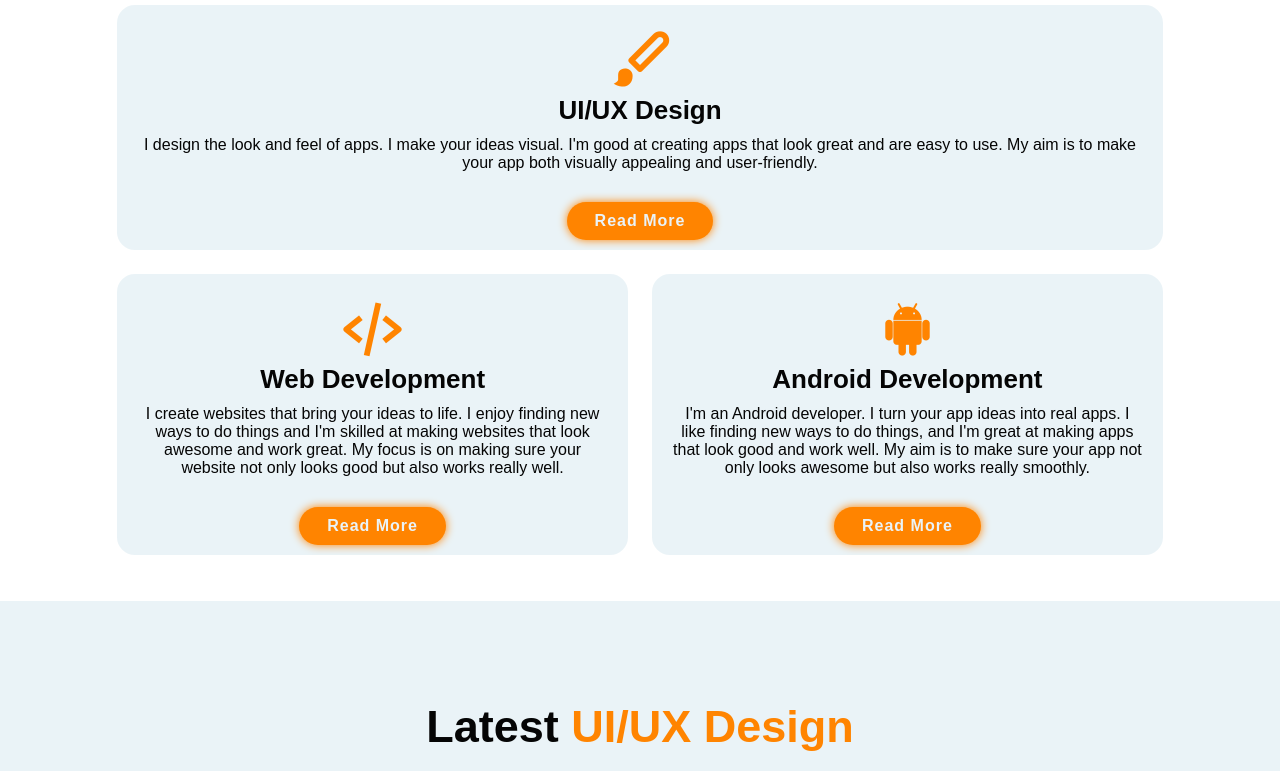
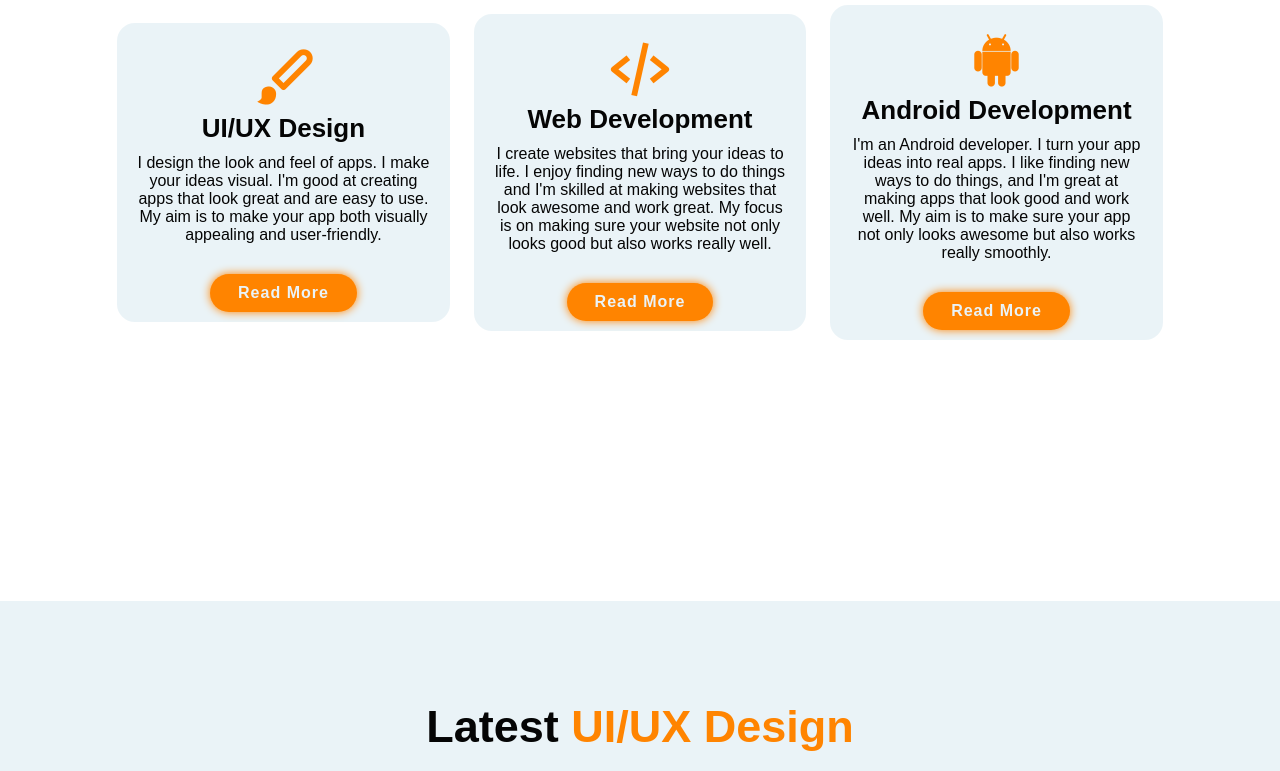
Before and after one commit to Sohag-Sarker/Sohag-Sarker-Portfolio, a plain HTML site: page index.html in a window 1280 px wide. Shown: the part 1799-2570 px from the top of the page. Drawn offline with nearby package versions, Linux system fonts and the light colour scheme.

Commit message:
Update index.html

```diff
--- a/index.html
+++ b/index.html
@@ -80,7 +80,7 @@
                 <a href="uiux.html" class="btn">Read More</a>
             </div>
 
-        <div class="services-container">
+
             <div class="services-box">
                 <i class='bx bx-code-alt' ></i>
                 <h3>Web Development</h3>
```
